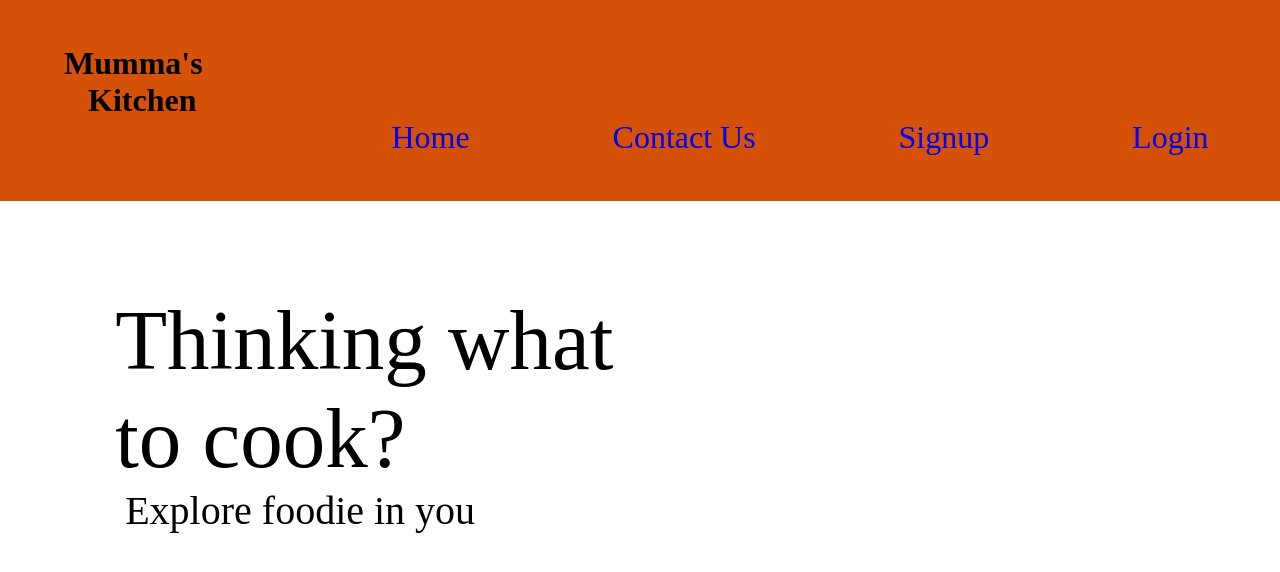
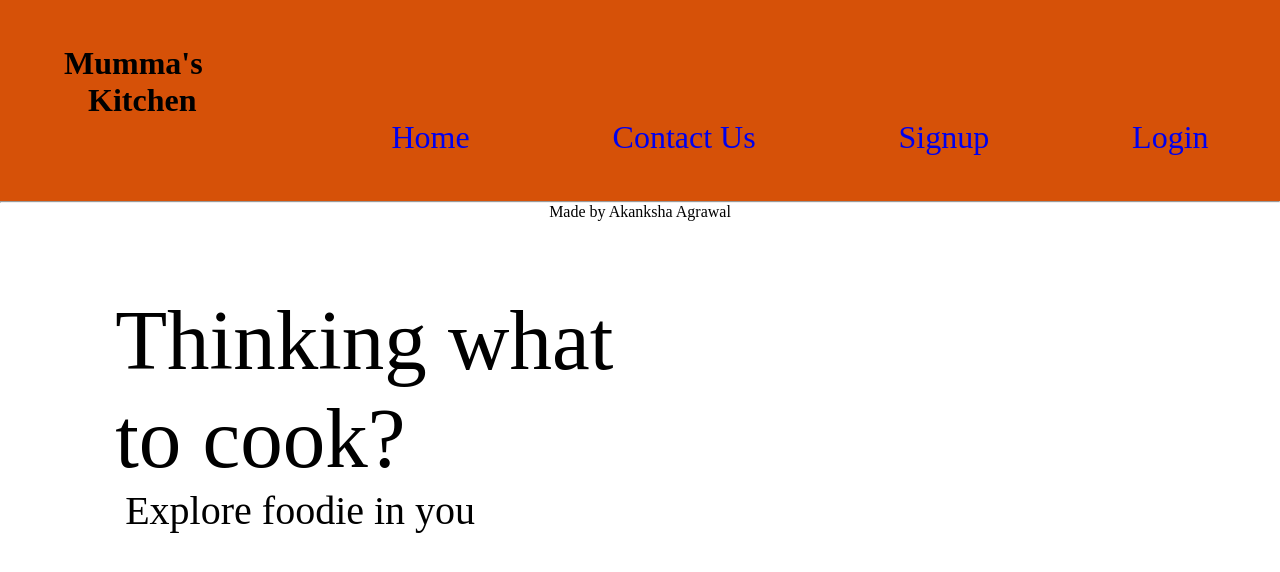
Before and after one commit to AkankshaAgrawal987/CA-3-Recipe-App, a plain HTML site: page index.html in a window 1280 px wide. Drawn offline with nearby package versions, Linux system fonts and the light colour scheme; no server answers.

Commit message:
Update index.html

```diff
--- a/index.html
+++ b/index.html
@@ -38,6 +38,10 @@
             </div>
         </div>
     </div>
+    <hr>
+    <footer>
+        Made by Akanksha Agrawal
+    </footer>
     <!-- <script src="./script.js"></script> -->
     <script src="./app.js"></script>
     <script src="https://unpkg.com/axios/dist/axios.min.js"></script>
```
